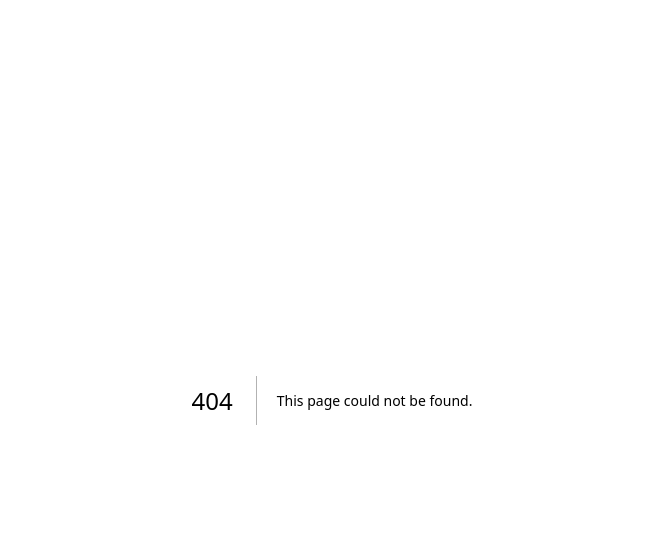
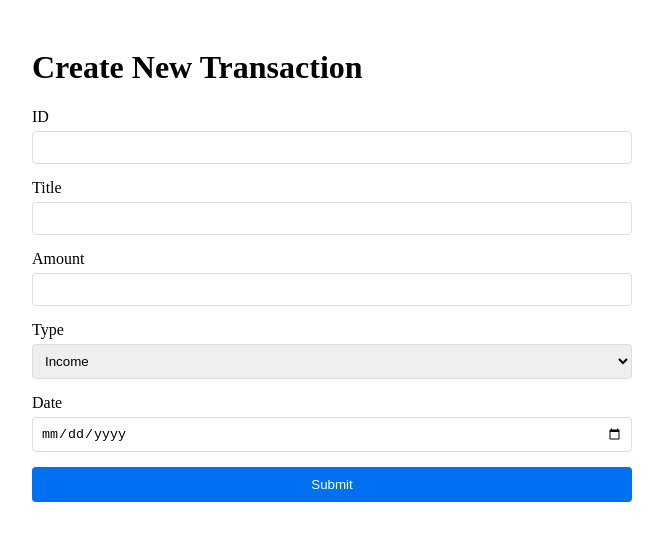
Before and after one commit to Jaiv24/financial-transactions, a Next.js app: page /admin/create in a window 1280 px wide. Before the commit this address had no page. Shown: the top 540 px of the page, without its empty margins (308-971 px from the left). Built offline with nearby package versions, Linux system fonts and the light colour scheme.

Commit message:
Add /admin/create route with form for creating transactions

```diff
--- /dev/null
+++ b/app/admin/create/create.module.css
@@ -0,0 +1,40 @@
+.container {
+    max-width: 600px;
+    margin: 0 auto;
+    padding: 20px;
+  }
+
+  .form {
+    display: flex;
+    flex-direction: column;
+    gap: 15px;
+  }
+
+  .field {
+    display: flex;
+    flex-direction: column;
+  }
+
+  .field label {
+    margin-bottom: 5px;
+  }
+
+  .field input,
+  .field select {
+    padding: 8px;
+    border: 1px solid #ddd;
+    border-radius: 4px;
+  }
+
+  button {
+    padding: 10px;
+    background: #0070f3;
+    color: white;
+    border: none;
+    border-radius: 4px;
+    cursor: pointer;
+  }
+
+  button:hover {
+    background: #005bb5;
+  }
--- /dev/null
+++ b/app/admin/create/page.js
@@ -0,0 +1,56 @@
+import { revalidatePath } from 'next/cache';
+import { redirect } from 'next/navigation';
+import styles from './create.module.css';
+
+async function createTransaction(formData) {
+  'use server';
+  const transaction = {
+    id: formData.get('id'),
+    transaction_title: formData.get('transaction_title'),
+    amount: parseFloat(formData.get('amount')),
+    transaction_type: formData.get('transaction_type'),
+    date: formData.get('date'),
+  };
+  await fetch('http://localhost:4000/transactions', {
+    method: 'POST',
+    headers: { 'Content-Type': 'application/json' },
+    body: JSON.stringify(transaction),
+  });
+  revalidatePath('/collection');
+  revalidatePath('/admin');
+  redirect('/admin');
+}
+
+export default function Create() {
+  return (
+    <div className={styles.container}>
+      <h1>Create New Transaction</h1>
+      <form action={createTransaction} className={styles.form}>
+        <div className={styles.field}>
+          <label htmlFor="id">ID</label>
+          <input type="text" id="id" name="id" required />
+        </div>
+        <div className={styles.field}>
+          <label htmlFor="transaction_title">Title</label>
+          <input type="text" id="transaction_title" name="transaction_title" required />
+        </div>
+        <div className={styles.field}>
+          <label htmlFor="amount">Amount</label>
+          <input type="number" id="amount" name="amount" step="0.01" required />
+        </div>
+        <div className={styles.field}>
+          <label htmlFor="transaction_type">Type</label>
+          <select id="transaction_type" name="transaction_type" required>
+            <option value="Income">Income</option>
+            <option value="Expense">Expense</option>
+          </select>
+        </div>
+        <div className={styles.field}>
+          <label htmlFor="date">Date</label>
+          <input type="date" id="date" name="date" required />
+        </div>
+        <button type="submit">Submit</button>
+      </form>
+    </div>
+  );
+}
```
